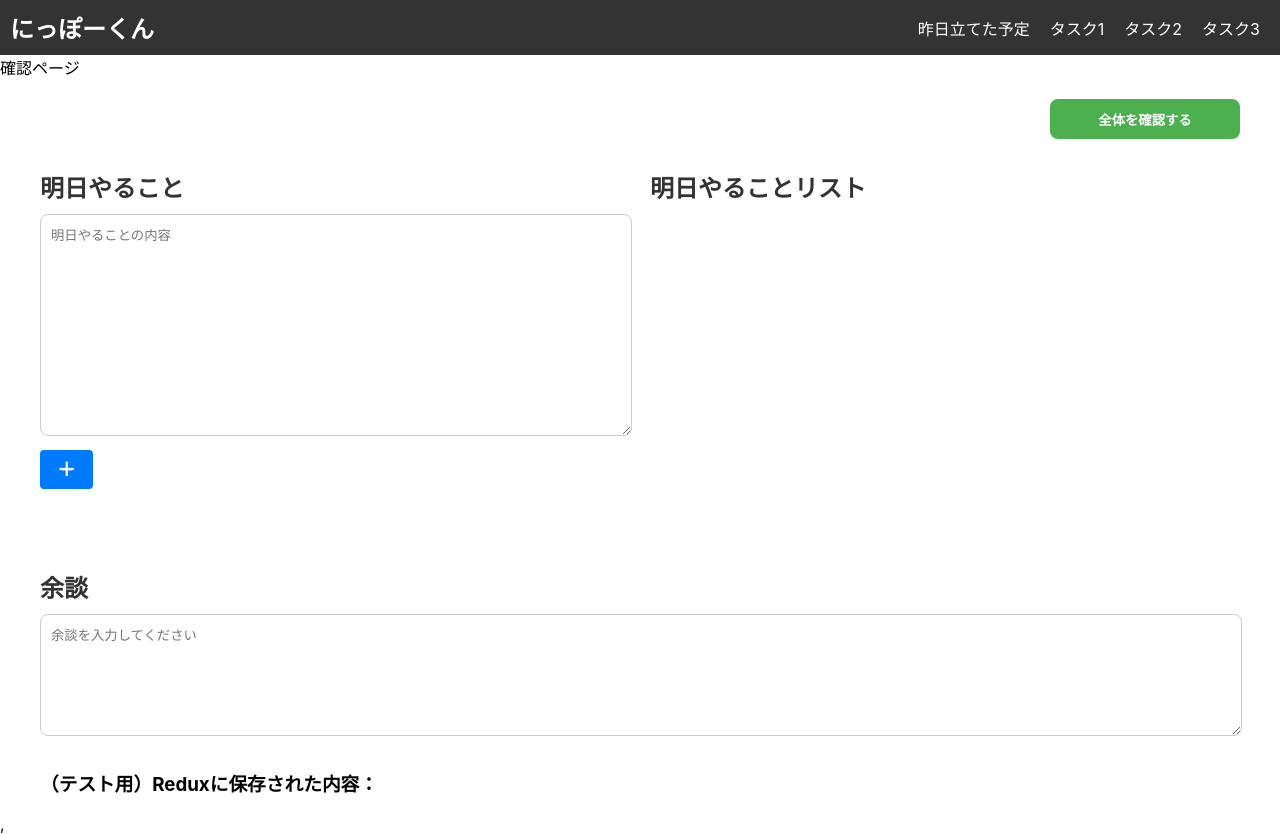
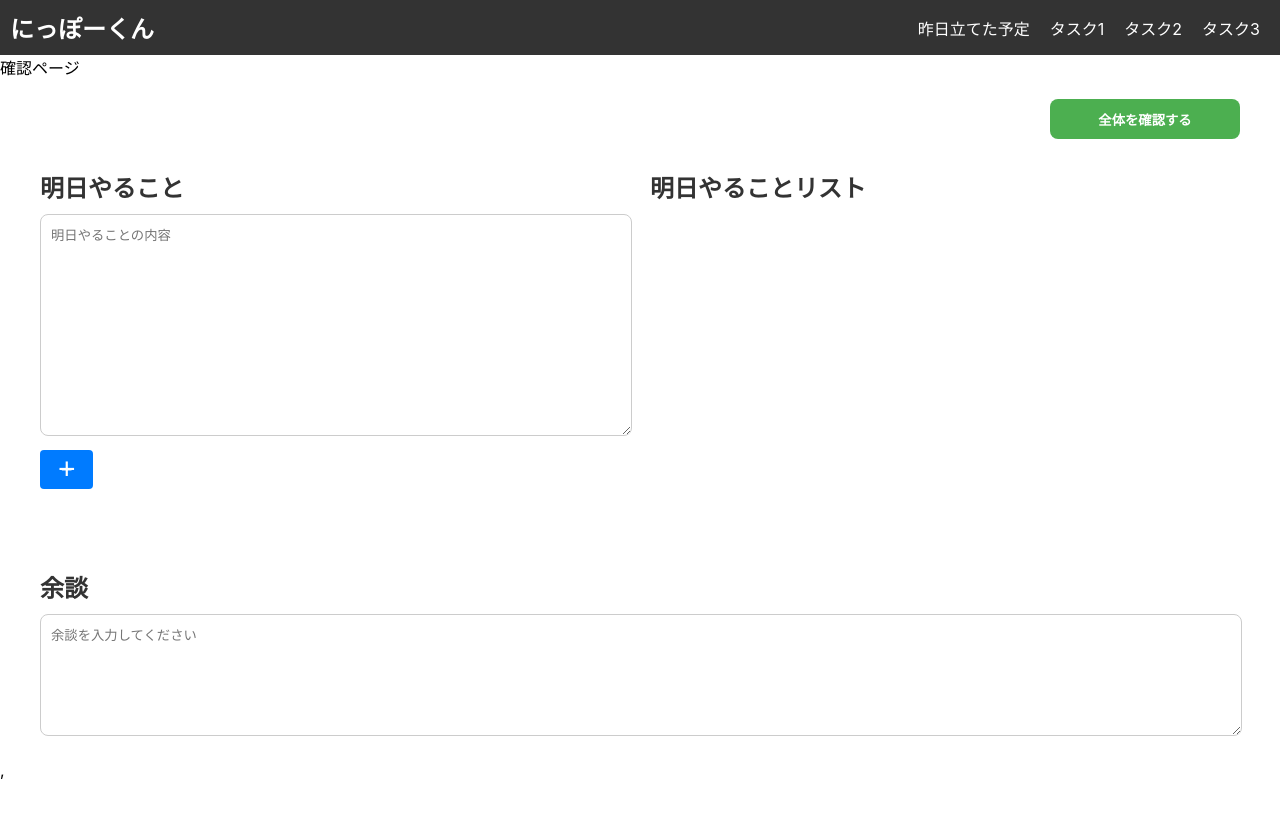
Before and after one commit to apprentice-team-3/DEV2, a React (Create React App) app in the folder nippo-kun/: page /confirm in a window 1280 px wide. After the commit the page ends 800 px from the top, so only its background shows below. Built offline with nearby package versions, Linux system fonts and the light colour scheme.

Commit message:
テスト用の表示を削除

```diff
--- a/nippo-kun/src/components/digression/index.js
+++ b/nippo-kun/src/components/digression/index.js
@@ -21,13 +21,6 @@ const Digression = () => {
         onChange={handleChange}
         placeholder="余談を入力してください"
       ></textarea>
-
-      {/* テスト用 */}
-      <div>
-        <h3>（テスト用）Reduxに保存された内容：</h3>
-        <div dangerouslySetInnerHTML={{ __html: html}} />
-      </div>
-
     </div>
   );
 };
```
